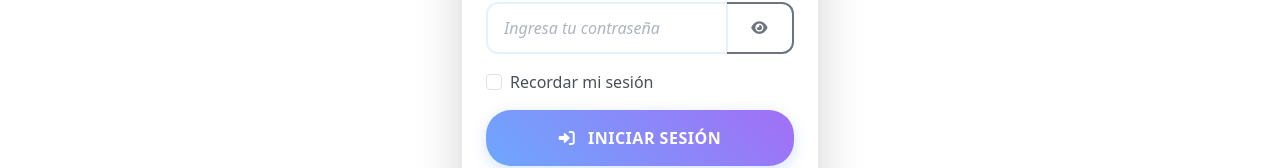
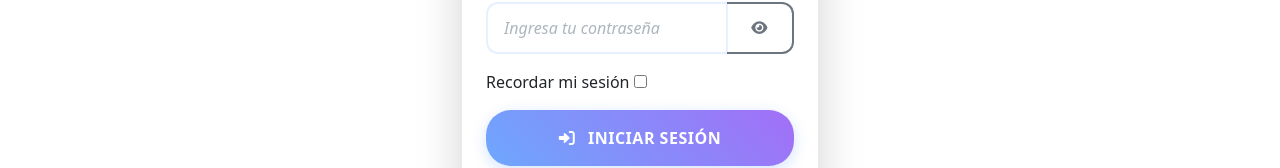
Before and after one commit to JoelVelasqueZz/Sistema-Web-Cine-Full-Stack, an Angular app: page /login in a window 1280 px wide. Shown: the part 375-543 px from the top of the page. Built offline with nearby package versions, Linux system fonts and the light colour scheme.

Commit message:
arreglo en el checkbost de aceptar terminos

```diff
--- a/src/app/components/checkout/checkout.component.html
+++ b/src/app/components/checkout/checkout.component.html
@@ -319,18 +319,35 @@
             </div>
 
             <!-- Términos y condiciones -->
-            <div class="form-check mb-4">
-              <input class="form-check-input"
-                     type="checkbox"
-                     id="terminos"
-                     [(ngModel)]="datosCheckout.aceptaTerminos"
-                     name="aceptaTerminos"
-                     required>
-              <label class="form-check-label" for="terminos">
-                Acepto los <a href="#" class="text-decoration-none">términos y condiciones</a>
-                y la <a href="#" class="text-decoration-none">política de privacidad</a>
-              </label>
-            </div>
+            <div class="card border-primary mb-4">
+            <div class="card-body">
+                    <div class="d-flex align-items-start">
+                      <label class="custom-checkbox custom-checkbox-success me-3">
+                        <input type="checkbox"
+                              [(ngModel)]="datosCheckout.aceptaTerminos"
+                              name="aceptaTerminos"
+                              required>
+                        <span class="checkmark"></span>
+                      </label>
+                      <div>
+                        <h6 class="mb-2">
+                          <i class="fas fa-shield-alt text-primary me-2"></i>
+                          Términos y Condiciones
+                        </h6>
+                        <p class="mb-2">
+                          Al continuar, acepto los
+                          <a href="#" class="text-decoration-none fw-bold">términos y condiciones</a>
+                          y la <a href="#" class="text-decoration-none fw-bold">política de privacidad</a>
+                          de ParkyFilms.
+                        </p>
+                        <small class="text-muted">
+                          <i class="fas fa-info-circle me-1"></i>
+                          Esta acción es requerida para procesar tu compra de forma segura.
+                        </small>
+                      </div>
+                    </div>
+                  </div>
+                </div>
 
             <!-- Botón de pago -->
             <div class="d-grid">
--- a/src/app/components/login/login.component.html
+++ b/src/app/components/login/login.component.html
@@ -83,13 +83,13 @@
             </div>
 
 
-            <div class="mb-3 form-check">
-              <input type="checkbox" class="form-check-input" id="recordar" [(ngModel)]="recordarSesion" name="recordar">
-              <label class="form-check-label" for="recordar">
+            <div class="checkbox-highlighted mb-3">
+              <label class="custom-checkbox">
                 Recordar mi sesión
+                <input type="checkbox" [(ngModel)]="recordarSesion" name="recordar">
+                <span class="checkmark"></span>
               </label>
             </div>
-
 
             <div class="d-grid mb-3">
               <button
```
